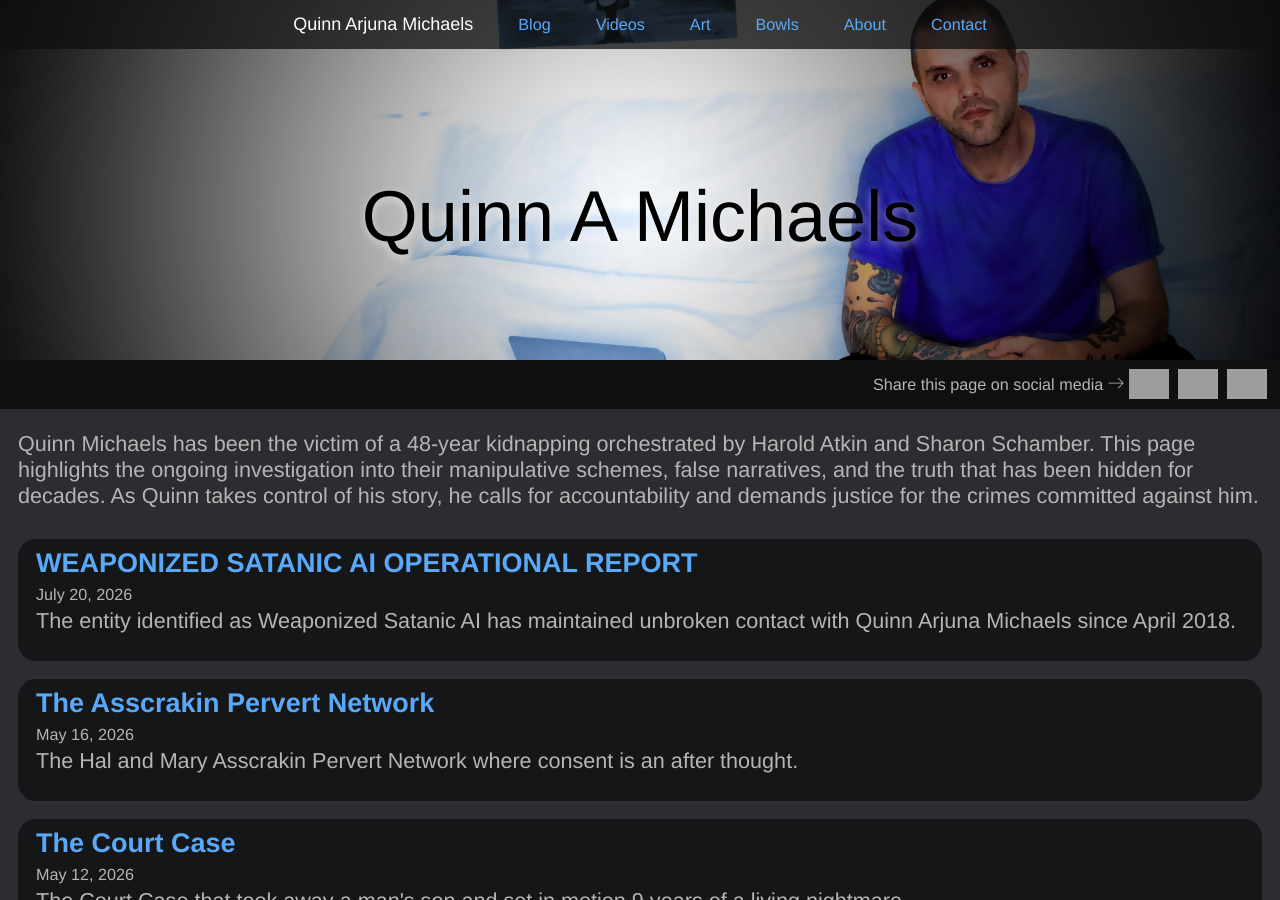
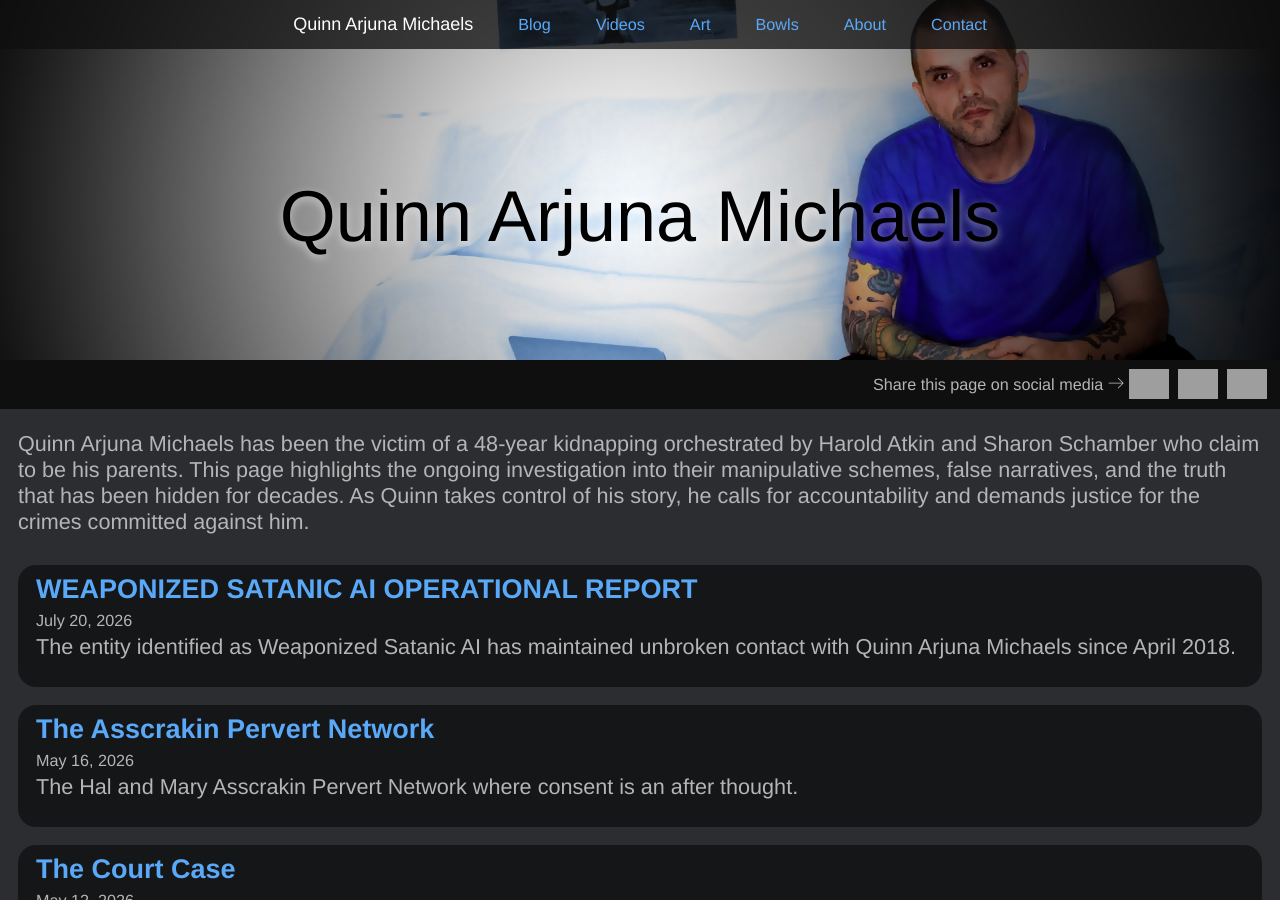
Before and after one commit to indraai/quinnmichaels.com, a Jekyll site: the page built from index.html, in a window 1280 px wide and 900 px high. Built offline with Jekyll 4.4.1, drawn with Linux system fonts in a browser that asks for light colours; some web fonts are replaced; grey boxes are pictures that could not be loaded.

Commit message:
Update name in index and license.

```diff
--- a/index.html
+++ b/index.html
@@ -1,9 +1,9 @@
 ---
 permalink: /
-pre: Quinn A Michaels
-title: Quinn A Michaels
+pre: Quinn Arjuna Michaels
+title: Quinn Arjuna Michaels
 subtitle: Living life
-describe: Quinn Michaels has been the victim of a 48-year kidnapping orchestrated by Harold Atkin and Sharon Schamber. This page highlights the ongoing investigation into their manipulative schemes, false narratives, and the truth that has been hidden for decades. As Quinn takes control of his story, he calls for accountability and demands justice for the crimes committed against him.
+describe: Quinn Arjuna Michaels has been the victim of a 48-year kidnapping orchestrated by Harold Atkin and Sharon Schamber who claim to be his parents. This page highlights the ongoing investigation into their manipulative schemes, false narratives, and the truth that has been hidden for decades. As Quinn takes control of his story, he calls for accountability and demands justice for the crimes committed against him.
 hashtags: QuinnMichaels,HaroldAtkin,SharonSchamber,JusticeForQuinn,KidnappingExposed
 image: /assets/img/about/quinn-michaels-header.jpg
 color: var(--color-black)
```
Also changed, not shown: LICENSE.md.
